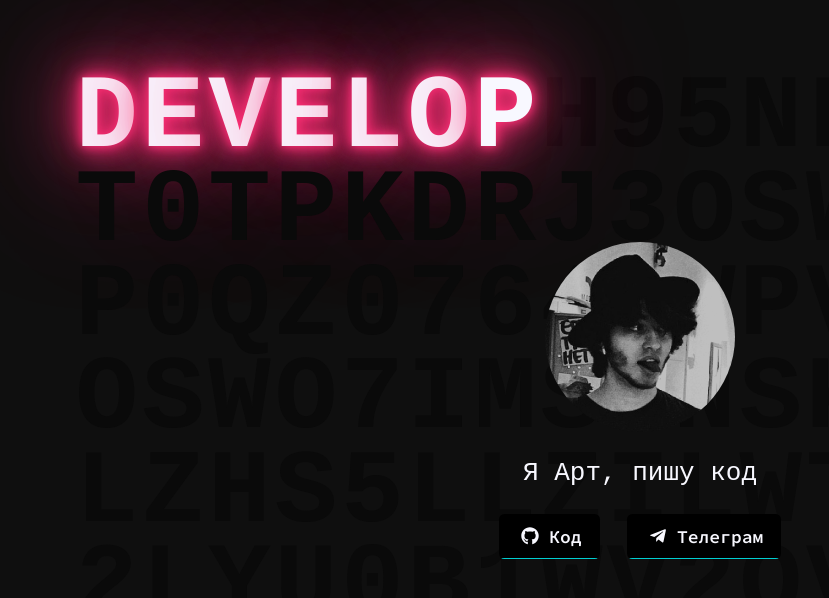
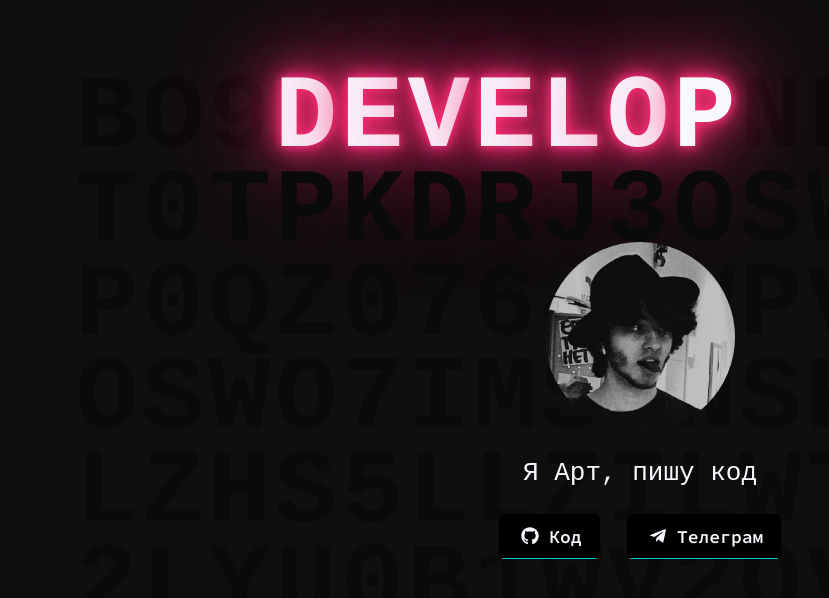
Before and after one commit to artginzburg/artginzburg.github.io, a React (Create React App) app: page / in a window 1280 px wide. Shown: the top 598 px of the page, without its empty margins (0-829 px from the left). Built offline with nearby package versions, Linux system fonts and the light colour scheme; a web font is replaced by a local one.

Commit message:
Update Home.jsx

```diff
--- a/src/components/Home/Home.jsx
+++ b/src/components/Home/Home.jsx
@@ -39,7 +39,7 @@ function makeHiddenWords(words) {
 
     const randomGridReplaced = [];
 
-    let currentHorizontalCell = 0;
+    let currentHorizontalCell = 3;
     let currentVerticalCell = 0;
 
     for (let i = 0; i < quantity; i++) {
@@ -55,7 +55,7 @@ function makeHiddenWords(words) {
             </span>
           );
         } else {
-          for (let index = currentHorizontalCell; index < wordCharacters.length; index++) {
+          for (let index = 0; index < wordCharacters.length; index++) {
             const character = wordCharacters[index];
             currentGridLine[currentHorizontalCell] = (
               <span key={currentHorizontalCell++} className="hiddenWords__char-active">
```
